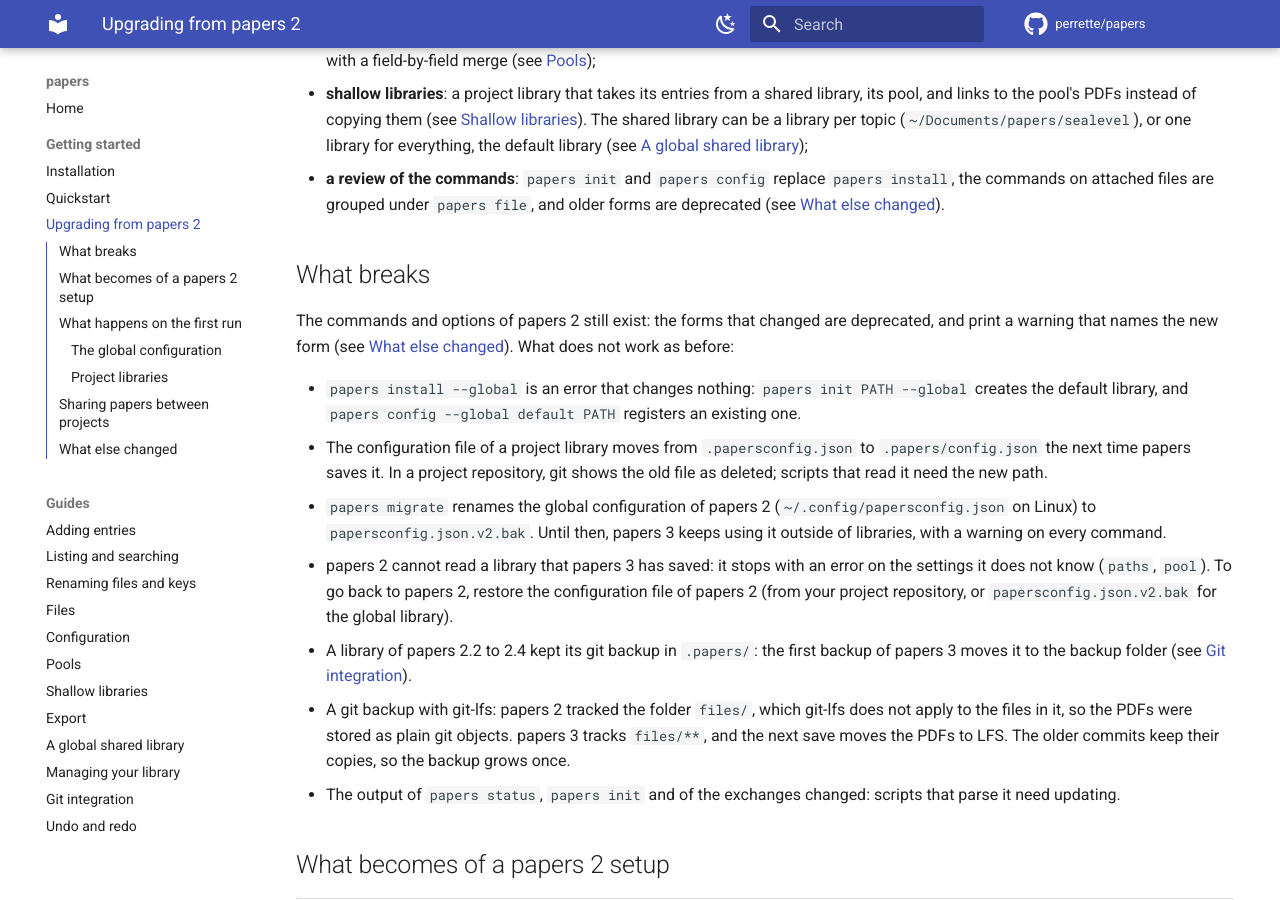
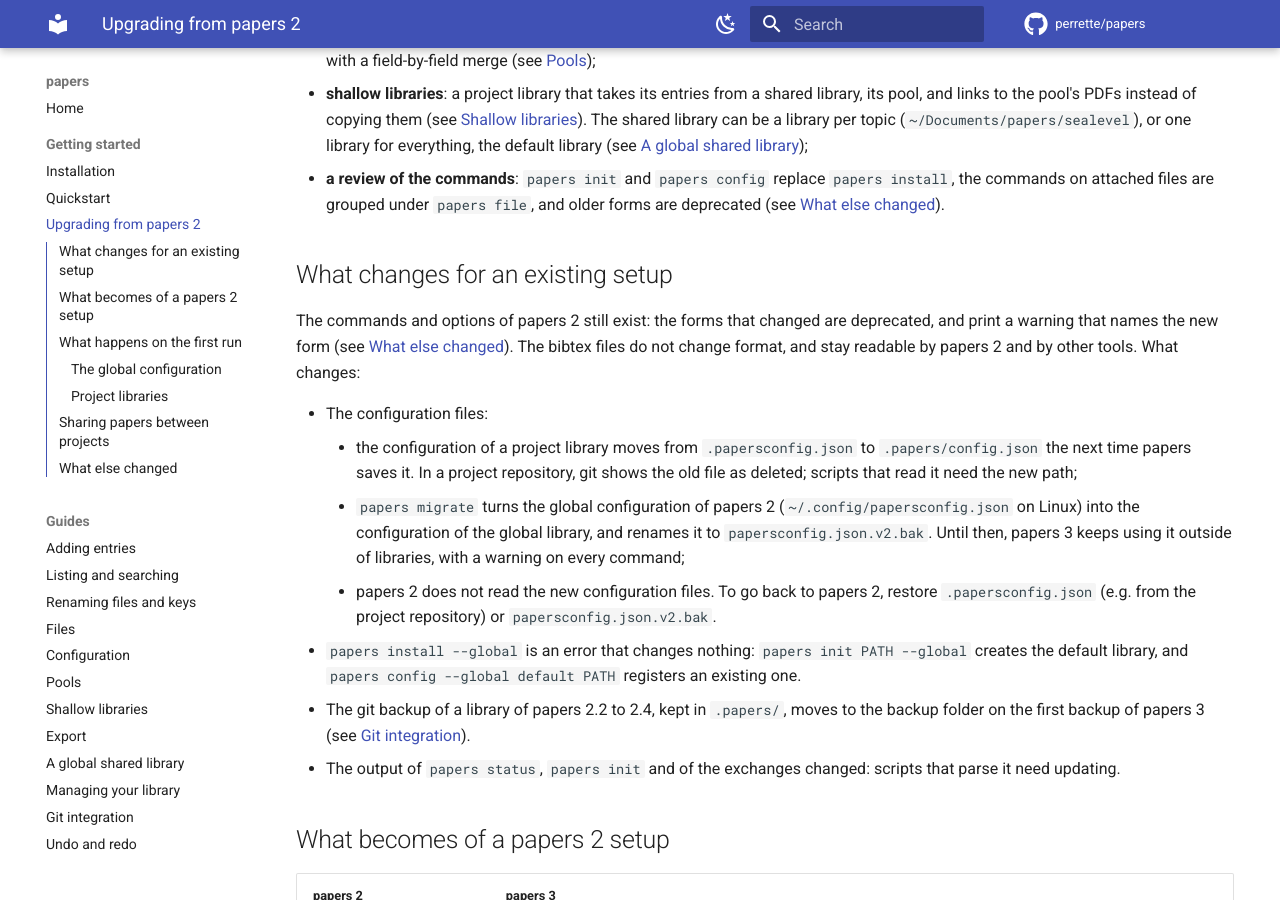
Before and after one commit to perrette/papers, an MkDocs documentation site: the page built from docs/upgrading.md, in a window 1280 px wide and 900 px high, scrolled down 199 px. Built offline with MkDocs 1.6.1 and Material for MkDocs 9.7.7, drawn with Linux system fonts in a browser that asks for light colours; comment, search, counter and statistics services are not loaded; the version menu is left out.

Commit message:
docs/upgrading: what changes for an existing setup, without the git-lfs fix

```diff
--- a/docs/upgrading.md
+++ b/docs/upgrading.md
@@ -16,35 +16,32 @@ papers 3 adds the following new functionalities:
   `papers file`, and older forms are deprecated (see
   [What else changed](#what-else-changed)).
 
-## What breaks
+## What changes for an existing setup
 
 The commands and options of papers 2 still exist: the forms that changed
 are deprecated, and print a warning that names the new form (see
-[What else changed](#what-else-changed)). What does not work as before:
+[What else changed](#what-else-changed)). The bibtex files do not change
+format, and stay readable by papers 2 and by other tools. What changes:
 
+- The configuration files:
+    - the configuration of a project library moves from
+      `.papersconfig.json` to `.papers/config.json` the next time papers
+      saves it. In a project repository, git shows the old file as
+      deleted; scripts that read it need the new path;
+    - `papers migrate` turns the global configuration of papers 2
+      (`~/.config/papersconfig.json` on Linux) into the configuration of
+      the global library, and renames it to `papersconfig.json.v2.bak`.
+      Until then, papers 3 keeps using it outside of libraries, with a
+      warning on every command;
+    - papers 2 does not read the new configuration files. To go back to
+      papers 2, restore `.papersconfig.json` (e.g. from the project
+      repository) or `papersconfig.json.v2.bak`.
 - `papers install --global` is an error that changes nothing:
   `papers init PATH --global` creates the default library, and
   `papers config --global default PATH` registers an existing one.
-- The configuration file of a project library moves from
-  `.papersconfig.json` to `.papers/config.json` the next time papers
-  saves it. In a project repository, git shows the old file as deleted;
-  scripts that read it need the new path.
-- `papers migrate` renames the global configuration of papers 2
-  (`~/.config/papersconfig.json` on Linux) to `papersconfig.json.v2.bak`.
-  Until then, papers 3 keeps using it outside of libraries, with a warning
-  on every command.
-- papers 2 cannot read a library that papers 3 has saved: it stops with an
-  error on the settings it does not know (`paths`, `pool`). To go back to
-  papers 2, restore the configuration file of papers 2 (from your project
-  repository, or `papersconfig.json.v2.bak` for the global library).
-- A library of papers 2.2 to 2.4 kept its git backup in `.papers/`: the
-  first backup of papers 3 moves it to the backup folder (see
+- The git backup of a library of papers 2.2 to 2.4, kept in `.papers/`,
+  moves to the backup folder on the first backup of papers 3 (see
   [Git integration](git.md)).
-- A git backup with git-lfs: papers 2 tracked the folder `files/`, which
-  git-lfs does not apply to the files in it, so the PDFs were stored as
-  plain git objects. papers 3 tracks `files/**`, and the next save moves
-  the PDFs to LFS. The older commits keep their copies, so the backup
-  grows once.
 - The output of `papers status`, `papers init` and of the exchanges
   changed: scripts that parse it need updating.
 
```
